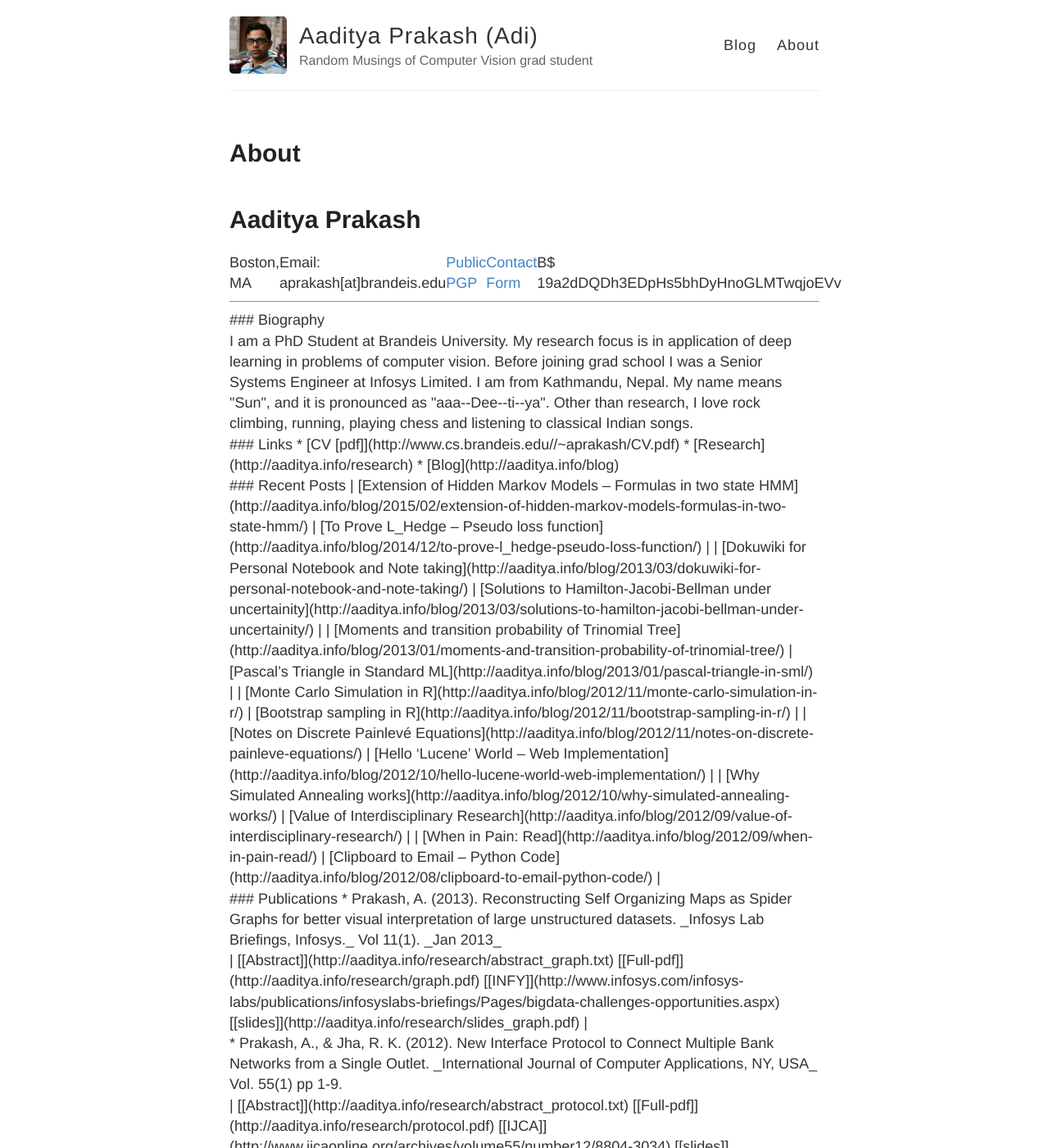
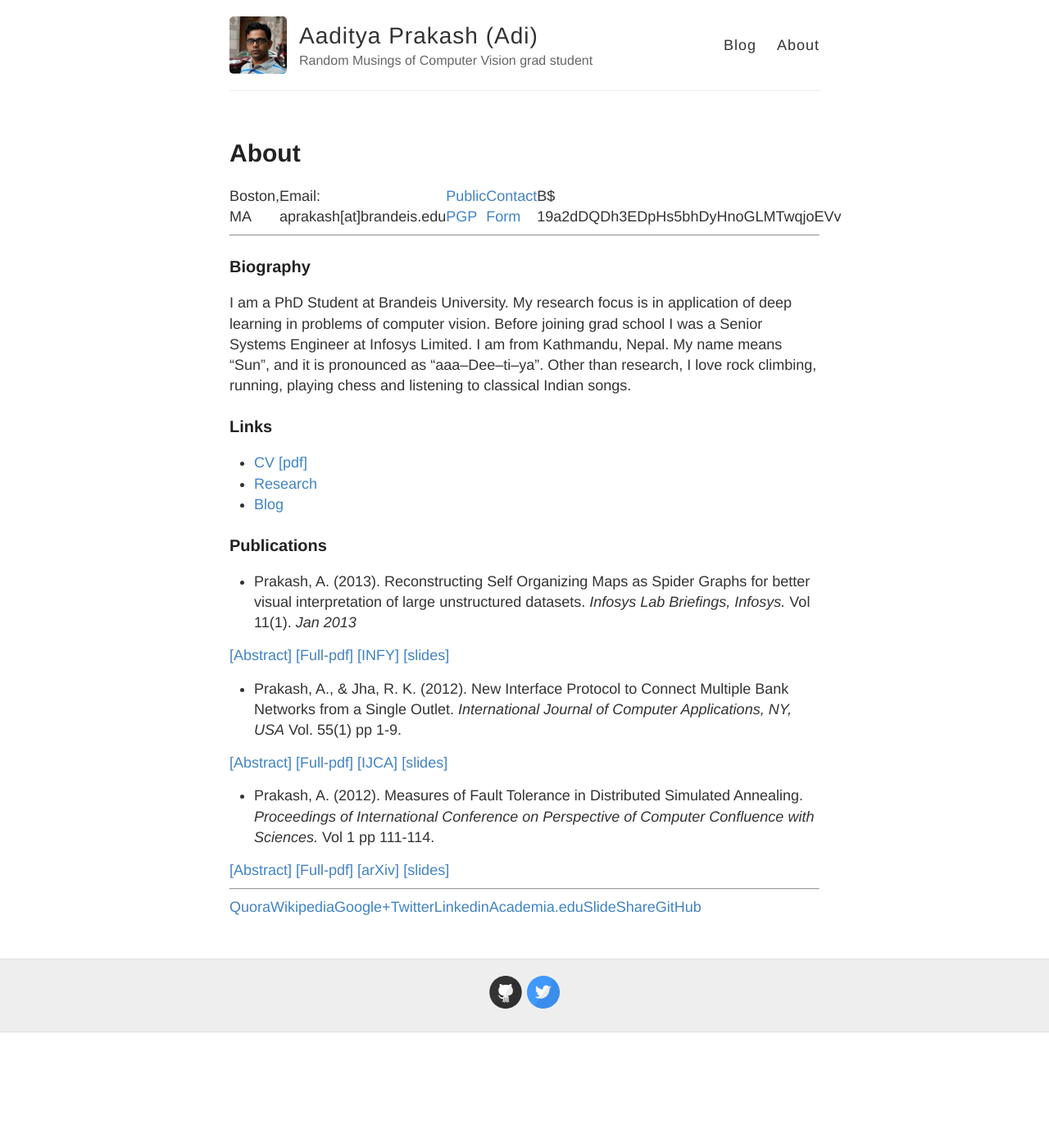
Before and after one commit to iamaaditya/iamaaditya.github.io, a Jekyll site: the page built from about/index.md, in a window 1280 px wide and 1400 px high. Shown: the whole window at 82% size. Built offline with Jekyll 4.4.1, drawn with Linux system fonts in a browser that asks for light colours; Markdown is read by kramdown in place of the engine named in the settings; some of the changed text lies outside the part shown.

Commit message:
remove div tags, messes up with markdown

```diff
--- a/about/index.md
+++ b/about/index.md
@@ -5,19 +5,16 @@ layout: page
 dsq_thread_id:
   -
 ---
-# Aaditya Prakash
 
 | Boston, MA | Email: aprakash[at]brandeis.edu | [Public PGP](http://aaditya.info/pgp_public_aaditya.txt) | [Contact Form](http://aaditya.info/contact.html) | B$ 19a2dDQDh3EDpHs5bhDyHnoGLMTwqjoEVv |
 
 * * *
 
-<div id="bio">
 
 ### <a name="biography" id="biography"></a>Biography
 
-<div>I am a PhD Student at Brandeis University. My research focus is in application of deep learning in problems of computer vision. Before joining grad school I was a Senior Systems Engineer at Infosys Limited. I am from Kathmandu, Nepal. My name means "Sun", and it is pronounced as "aaa--Dee--ti--ya". Other than research, I love rock climbing, running, playing chess and listening to classical Indian songs.</div>
+I am a PhD Student at Brandeis University. My research focus is in application of deep learning in problems of computer vision. Before joining grad school I was a Senior Systems Engineer at Infosys Limited. I am from Kathmandu, Nepal. My name means "Sun", and it is pronounced as "aaa--Dee--ti--ya". Other than research, I love rock climbing, running, playing chess and listening to classical Indian songs.
 
-<div id="content">
 
 ### Links
 
@@ -25,54 +22,29 @@ dsq_thread_id:
 *   [Research](http://aaditya.info/research)
 *   [Blog](http://aaditya.info/blog)
 
-<div>
 
-### Recent Posts
 
-| [Extension of Hidden Markov Models – Formulas in two state HMM](http://aaditya.info/blog/2015/02/extension-of-hidden-markov-models-formulas-in-two-state-hmm/) | [To Prove L_Hedge – Pseudo loss function](http://aaditya.info/blog/2014/12/to-prove-l_hedge-pseudo-loss-function/) |
-| [Dokuwiki for Personal Notebook and Note taking](http://aaditya.info/blog/2013/03/dokuwiki-for-personal-notebook-and-note-taking/) | [Solutions to Hamilton-Jacobi-Bellman under uncertainity](http://aaditya.info/blog/2013/03/solutions-to-hamilton-jacobi-bellman-under-uncertainity/) |
-| [Moments and transition probability of Trinomial Tree](http://aaditya.info/blog/2013/01/moments-and-transition-probability-of-trinomial-tree/) | [Pascal’s Triangle in Standard ML](http://aaditya.info/blog/2013/01/pascal-triangle-in-sml/) |
-| [Monte Carlo Simulation in R](http://aaditya.info/blog/2012/11/monte-carlo-simulation-in-r/) | [Bootstrap sampling in R](http://aaditya.info/blog/2012/11/bootstrap-sampling-in-r/) |
-| [Notes on Discrete Painlevé Equations](http://aaditya.info/blog/2012/11/notes-on-discrete-painleve-equations/) | [Hello ‘Lucene’ World – Web Implementation](http://aaditya.info/blog/2012/10/hello-lucene-world-web-implementation/) |
-| [Why Simulated Annealing works](http://aaditya.info/blog/2012/10/why-simulated-annealing-works/) | [Value of Interdisciplinary Research](http://aaditya.info/blog/2012/09/value-of-interdisciplinary-research/) |
-| [When in Pain: Read](http://aaditya.info/blog/2012/09/when-in-pain-read/) | [Clipboard to Email – Python Code](http://aaditya.info/blog/2012/08/clipboard-to-email-python-code/) |
-
-</div>
-
-</div>
-
-<div id="research">
 
 ### Publications
 
 *   Prakash, A. (2013). Reconstructing Self Organizing Maps as Spider Graphs for better visual interpretation of large unstructured datasets. _Infosys Lab Briefings, Infosys._ Vol 11(1). _Jan 2013_
 
-<div>
 
 | [[Abstract]](http://aaditya.info/research/abstract_graph.txt) [[Full-pdf]](http://aaditya.info/research/graph.pdf) [[INFY]](http://www.infosys.com/infosys-labs/publications/infosyslabs-briefings/Pages/bigdata-challenges-opportunities.aspx) [[slides]](http://aaditya.info/research/slides_graph.pdf) |
 
-</div>
 
 *   Prakash, A., & Jha, R. K. (2012). New Interface Protocol to Connect Multiple Bank Networks from a Single Outlet. _International Journal of Computer Applications, NY, USA_ Vol. 55(1) pp 1-9.
 
-<div>
 
 | [[Abstract]](http://aaditya.info/research/abstract_protocol.txt) [[Full-pdf]](http://aaditya.info/research/protocol.pdf) [[IJCA]](http://www.ijcaonline.org/archives/volume55/number12/8804-3034) [[slides]](http://aaditya.info/research/slides_protocol.pdf) |
 
-</div>
 
 *   Prakash, A. (2012). Measures of Fault Tolerance in Distributed Simulated Annealing. _Proceedings of International Conference on Perspective of Computer Confluence with Sciences._ Vol 1 pp 111-114\.
 
-<div>
 
 | [[Abstract]](http://aaditya.info/research/abstract_fault.txt) [[Full-pdf]](http://aaditya.info/research/fault.pdf) [[arXiv]](http://arxiv.org/abs/1212.3295) [[slides]](http://aaditya.info/research/slides_fault.pdf) |
 
-</div>
-
-</div>
 
 * * *
 
 | [Quora](http://www.quora.com/Aaditya-Prakash) | [Wikipedia](http://en.wikipedia.org/wiki/User:Iamaaditya) | [Google+](https://plus.google.com/u/0/100303074762902184969?rel=author) | [Twitter](http://twitter.com/aaditya_prakash) | [Linkedin](http://in.linkedin.com/pub/aaditya-prakash/38/533/684) | [Academia.edu](http://infosys.academia.edu/aadityaprakash) | [SlideShare](http://www.slideshare.net/aadityaprakash/) | [GitHub](https://github.com/iamaaditya) |
-
-</div>
```
